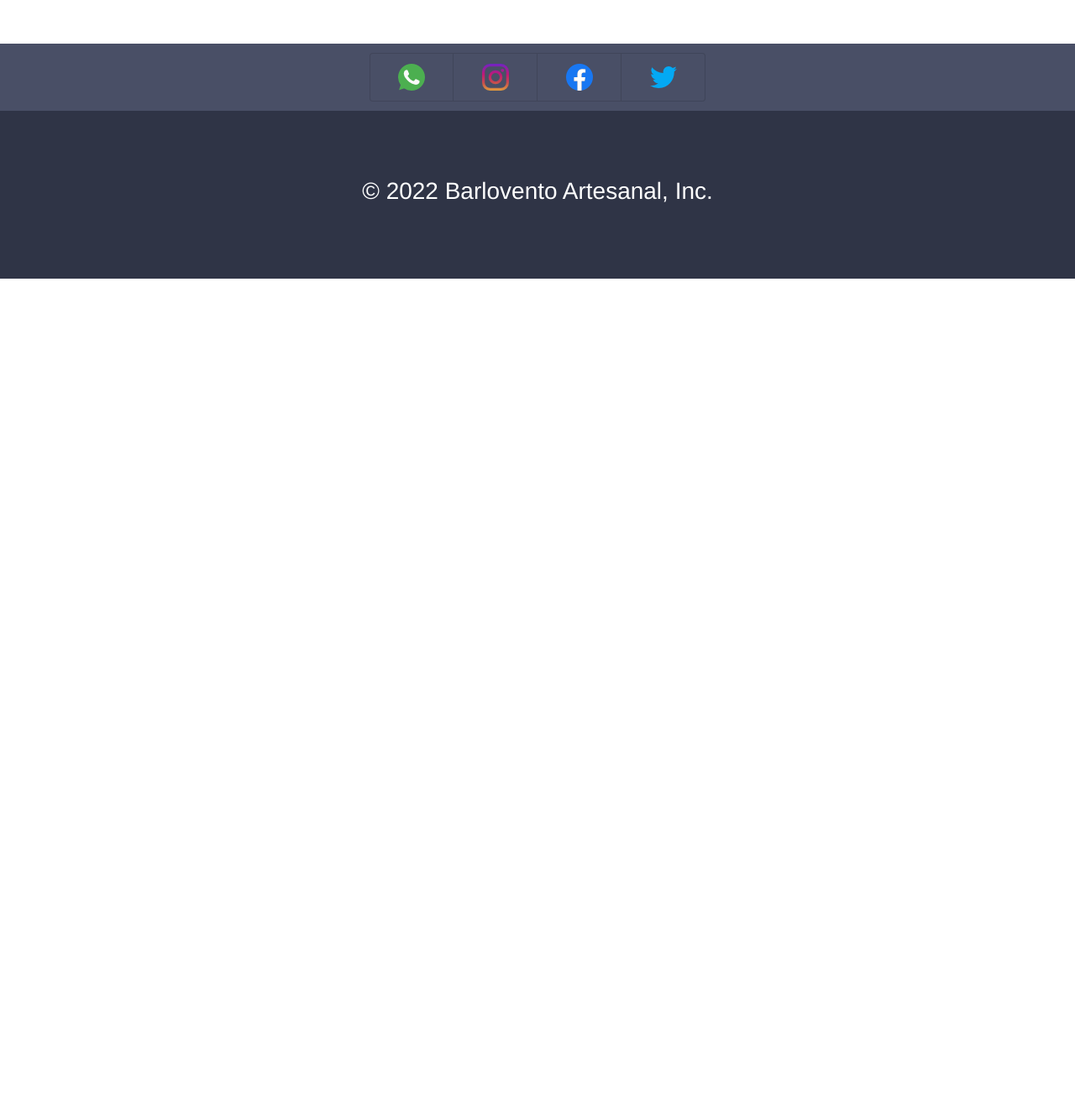
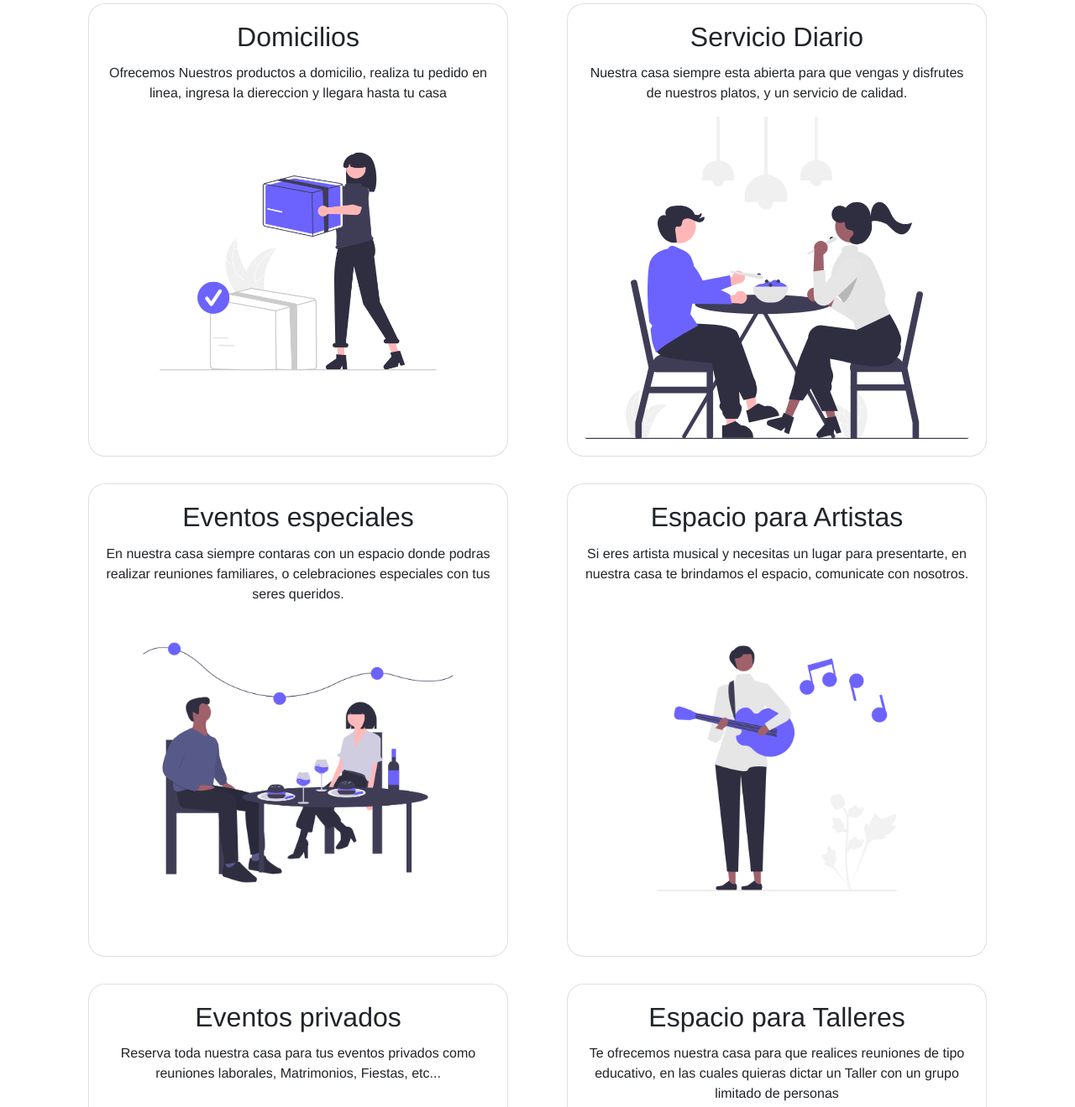
Before and after one commit to paleto30/Dise-oWeb, a plain HTML site: page servicio.html in a window 1280 px wide. Shown: the part 364-1683 px from the top of the page at 84% size. Before the commit the page ends 800 px from the top, so only its background shows below. Drawn offline with nearby package versions, Linux system fonts and the light colour scheme; files that its build step writes are made by us from their sources.

Commit message:
pagina de servicios completada

```diff
--- a/data/allService.json
+++ b/data/allService.json
@@ -0,0 +1,32 @@
+[
+    {
+        "servicio":"Domicilios",
+        "img":"img/undraw_Order_delivered_re_v4ab.png",
+        "descripcion":"Ofrecemos Nuestros productos a domicilio, realiza tu pedido en linea, ingresa la diereccion y llegara hasta tu casa"
+    },
+    {
+        "servicio":"Servicio Diario",
+        "img":"img/undraw_eating_together_re_ux62.svg",
+        "descripcion":"Nuestra casa siempre esta abierta para que vengas y disfrutes de nuestros platos, y un servicio de calidad."
+    },
+    {
+        "servicio":"Eventos especiales",
+        "img":"img/undraw_special_event_4aj8.png",
+        "descripcion":"En nuestra casa siempre contaras con un espacio donde podras realizar reuniones familiares, o celebraciones especiales con tus seres queridos."
+    },
+    {
+        "servicio":"Espacio para Artistas",
+        "img":"img/undraw_Compose_music_re_wpiw.png",
+        "descripcion":"Si eres artista musical y necesitas un lugar para presentarte, en nuestra casa te brindamos el espacio, comunicate con nosotros."
+    },
+    {
+        "servicio":"Eventos privados",
+        "img":"img/undraw_Having_fun_re_vj4h .png",
+        "descripcion":"Reserva toda nuestra casa para tus eventos privados como reuniones laborales, Matrimonios, Fiestas, etc... "
+    },
+    {
+        "servicio":"Espacio para Talleres",
+        "img":"img/undraw_Educator_re_ju47.png",
+        "descripcion":"Te ofrecemos nuestra casa para que realices reuniones de tipo educativo, en las cuales quieras dictar un Taller con un grupo limitado de personas"
+    }
+]
--- a/servicio.html
+++ b/servicio.html
@@ -64,7 +64,7 @@
                                     <a class="nav-link le" href="servicio.html">SERVICIOS</a>
                                 </li>
                                 <li class="nav-item">
-                                    <a class="nav-link le" href="#">PRODUCTOS</a>
+                                    <a class="nav-link le" href="productos.html">PRODUCTOS</a>
                                 </li>
                                 <li class="nav-item">
                                     <a class="nav-link le" href="#">BLOG</a>
--- a/style.css
+++ b/style.css
@@ -116,6 +116,14 @@
     display: flex;
     justify-content: center;
     align-items: center;
+}
+
+.ico{
+    border: none;
+}
+.iconos:hover{
+    width: 45px;
+    height: 45px;
 }
 
 
```
Also changed, not shown: index.html (+7 -7 lines), img/undraw_Compose_music_re_wpiw.png (added), img/undraw_Educator_re_ju47.png (added), img/undraw_Having_fun_re_vj4h .png (added).
